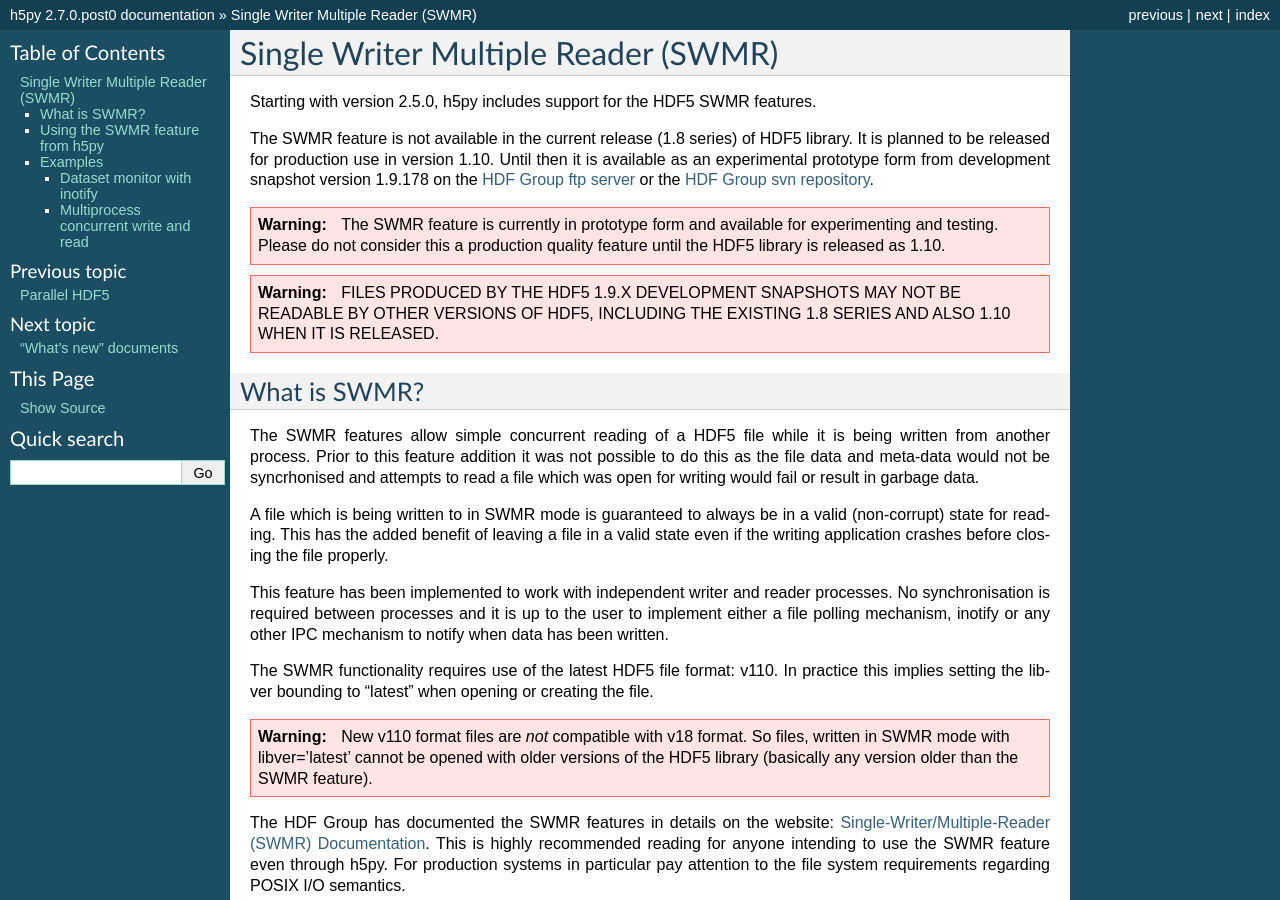
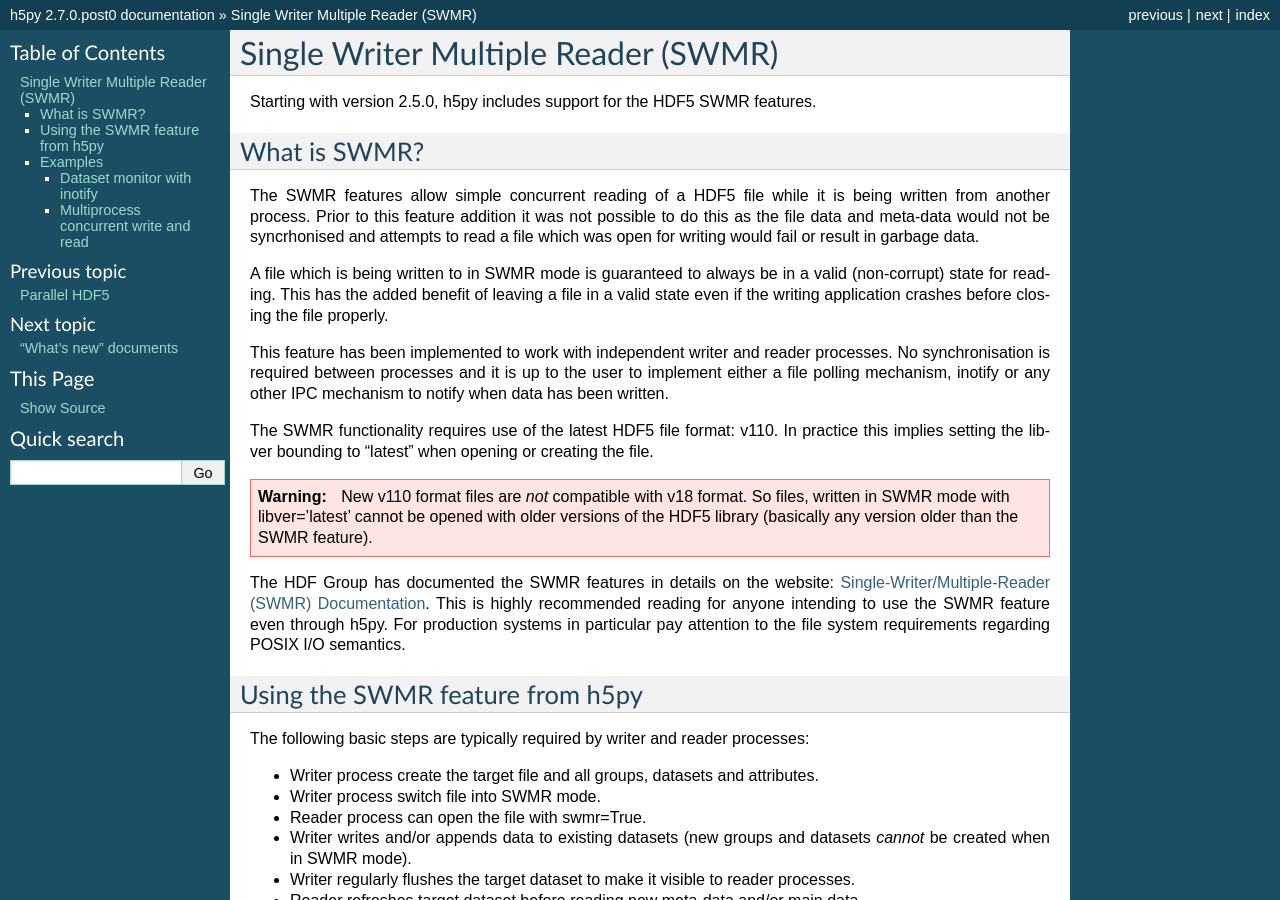
Before and after one commit to h5py/h5py, a Sphinx documentation site: the page built from docs/swmr.rst, in a window 1280 px wide and 900 px high. Built offline with Sphinx 7.4.7, drawn with Linux system fonts in a browser that asks for light colours; pages that are not in the unit, such as notebooks, are missing from menus.

Commit message:
Remove pre-1.10 warnings
The intro paragraph is outdated since the official release of
HDF5 1.10.0 more than one year ago. Remove the outdated
paragraphs and warnings.

```diff
--- a/docs/swmr.rst
+++ b/docs/swmr.rst
@@ -4,21 +4,6 @@
 ====================================
 
 Starting with version 2.5.0, h5py includes support for the HDF5 SWMR features.
-
-The SWMR feature is not available in the current release (1.8 series) of HDF5
-library. It is planned to be released for production use in version 1.10. Until
-then it is available as an experimental prototype form from development snapshot
-version 1.9.178 on the
-`HDF Group ftp server <ftp://ftp.hdfgroup.uiuc.edu/pub/outgoing/SWMR/>`_ or the
-`HDF Group svn repository <http://svn.hdfgroup.uiuc.edu/hdf5/branches/revise_chunks>`_.
-
-.. Warning:: The SWMR feature is currently in prototype form and available for
-             experimenting and testing. Please do not consider this a production
-             quality feature until the HDF5 library is released as 1.10.
-
-.. Warning:: FILES PRODUCED BY THE HDF5 1.9.X DEVELOPMENT SNAPSHOTS MAY NOT BE
-             READABLE BY OTHER VERSIONS OF HDF5, INCLUDING THE EXISTING 1.8
-             SERIES AND ALSO 1.10 WHEN IT IS RELEASED.
 
 What is SWMR?
 -------------
```
